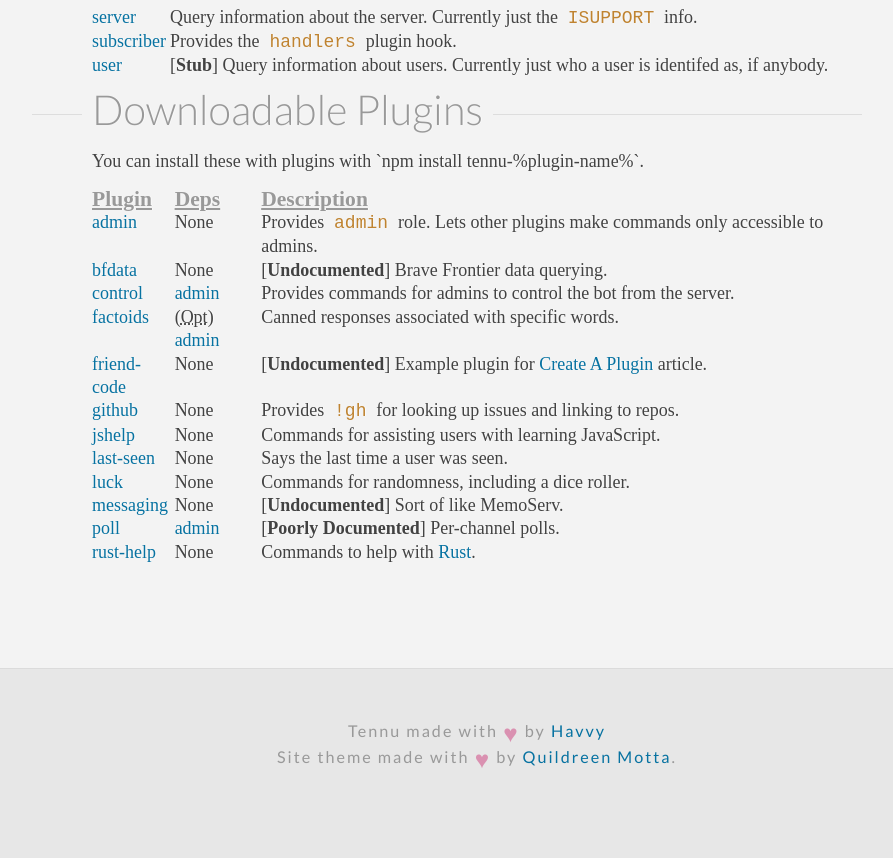
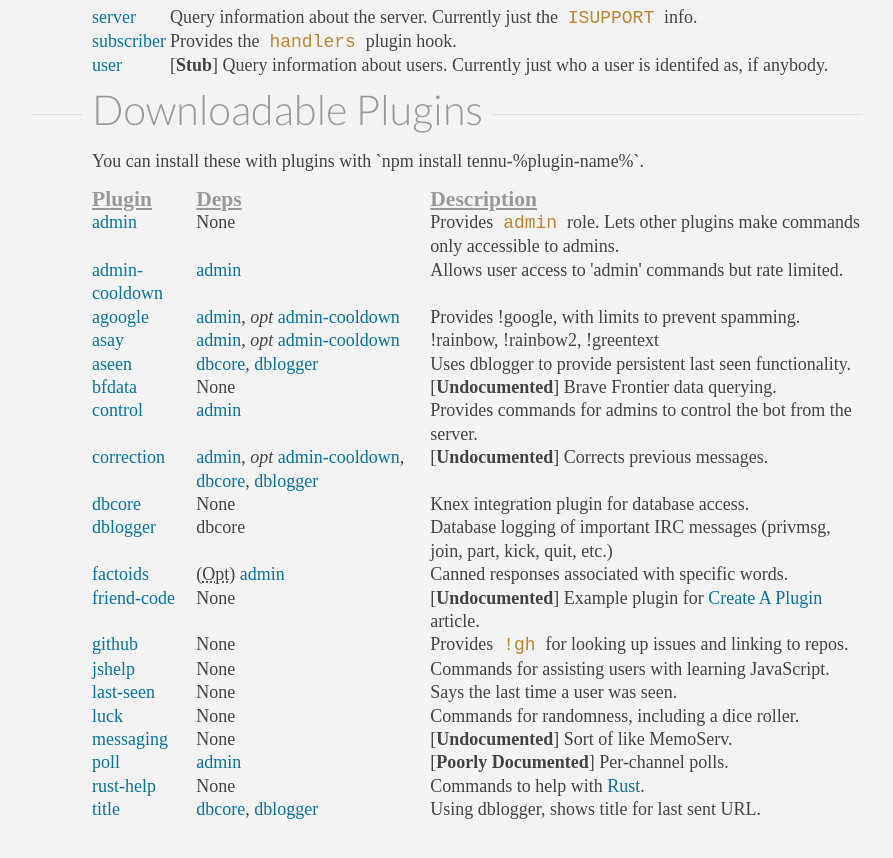
Before and after one commit to Tennu/tennu.github.io, a Jekyll site: the page built from plugins/index.html, in a window 1280 px wide and 900 px high, scrolled down 782 px. Shown: the top 858 px of the window, without its empty margins (163-1056 px from the left). Built offline with Jekyll 4.4.1, drawn with Linux system fonts in a browser that asks for light colours; some web fonts are replaced; before the commit the page ends 1602 px from its top, so only the background shows below that.

Commit message:
More plugins courtesy of Ownix.

```diff
--- a/documentation/changelog.html
+++ b/documentation/changelog.html
@@ -10,6 +10,7 @@ title: Changelog
     <li>Fixed various wrong method name errors in the channel plugin causing less spurious error messages.</li>
     <li>Fixed <code>kicker</code> property of <code>kick</code> messages giving the <code>reason</code> instead.</li>
     <li>Removed the <code>add</code> and <code>remove</code> functions on the <code>channel</code> plugin exports. Given the error messages mentioned prior, I don't think anybody was relying on the channel plugin at all yet.</li>
+    <li>Removed the <code>chatHistory</code> property on <code>Channel</code> objects. No code was updating it.</li>
     <li>Tests: Started writing some tests for the channel plugin.</li>
 </ul>
 
--- a/plugins/index.html
+++ b/plugins/index.html
@@ -72,6 +72,26 @@ title: Plugins
     <td>Provides <code>admin</code> role. Lets other plugins make commands only accessible to admins.</td>
   </tr>
   <tr>
+    <td><a href="https://www.npmjs.com/package/tennu-admin-cooldown">admin-cooldown</a></td>
+    <td><a href="admin">admin</a></td>
+    <td>Allows user access to 'admin' commands but rate limited.</td>
+  </tr>
+  <tr>
+    <td><a href="https://www.npmjs.com/package/tennu-agoogle">agoogle</a></td>
+    <td><a href="admin">admin</a>, <i>opt</i> <a href="https://www.npmjs.com/package/tennu-admin-cooldown">admin-cooldown</a></td>
+    <td>Provides !google, with limits to prevent spamming.</td>
+  </tr>
+  <tr>
+    <td><a href="https://www.npmjs.com/package/tennu-asay">asay</a></td>
+    <td><a href="admin">admin</a>, <i>opt</i> <a href="https://www.npmjs.com/package/tennu-admin-cooldown">admin-cooldown</a></td>
+    <td>!rainbow, !rainbow2, !greentext</td>
+  </tr>
+  <tr>
+    <td><a href="https://www.npmjs.com/package/tennu-aseen">aseen</a></td>
+    <td><a href="https://www.npmjs.com/package/tennu-dbcore">dbcore</a>, <a href="https://www.npmjs.com/package/tennu-dblogger">dblogger</a></td>
+    <td>Uses dblogger to provide persistent last seen functionality.</td>
+  </tr>
+  <tr>
     <td><a href="https://www.npmjs.com/package/tennu-bfdata">bfdata</a></td>
     <td>None</td>
     <td>[<b>Undocumented</b>] Brave Frontier data querying.</td>
@@ -80,6 +100,21 @@ title: Plugins
     <td><a href="control">control</a></td>
     <td><a href="admin">admin</a></td>
     <td>Provides commands for admins to control the bot from the server.</td>
+  </tr>
+  <tr>
+    <td><a href="https://www.npmjs.com/package/tennu-correction">correction</a></td>
+    <td><a href="admin">admin</a>, <i>opt</i> <a href="https://www.npmjs.com/package/tennu-admin-cooldown">admin-cooldown</a>, <a href="https://www.npmjs.com/package/tennu-dbcore">dbcore</a>, <a href="https://www.npmjs.com/package/tennu-dblogger">dblogger</a></td>
+    <td>[<b>Undocumented</b>] Corrects previous messages.</td>
+  </tr>
+  <tr>
+    <td><a href="https://www.npmjs.com/package/tennu-dbcore">dbcore</a></td>
+    <td>None</td>
+    <td>Knex integration plugin for database access.</td>
+  </tr>
+  <tr>
+    <td><a href="https://www.npmjs.com/package/tennu-dblogger">dblogger</a></td>
+    <td>dbcore</td>
+    <td>Database logging of important IRC messages (privmsg, join, part, kick, quit, etc.)</td>
   </tr>
   <tr>
     <td><a href="factoids">factoids</a></td>
@@ -126,4 +161,9 @@ title: Plugins
     <td>None</td>
     <td>Commands to help with <a href="https://rust-lang.org/">Rust</a>.</td>
   </tr>
+  <tr>
+    <td><a href="https://www.npmjs.com/package/tennu-title">title</a></td>
+    <td><a href="https://www.npmjs.com/package/tennu-dbcore">dbcore</a>, <a href="https://www.npmjs.com/package/tennu-dblogger">dblogger</a></td>
+    <td>Using dblogger, shows title for last sent URL.</td>
+  </tr>
 </table>
```
